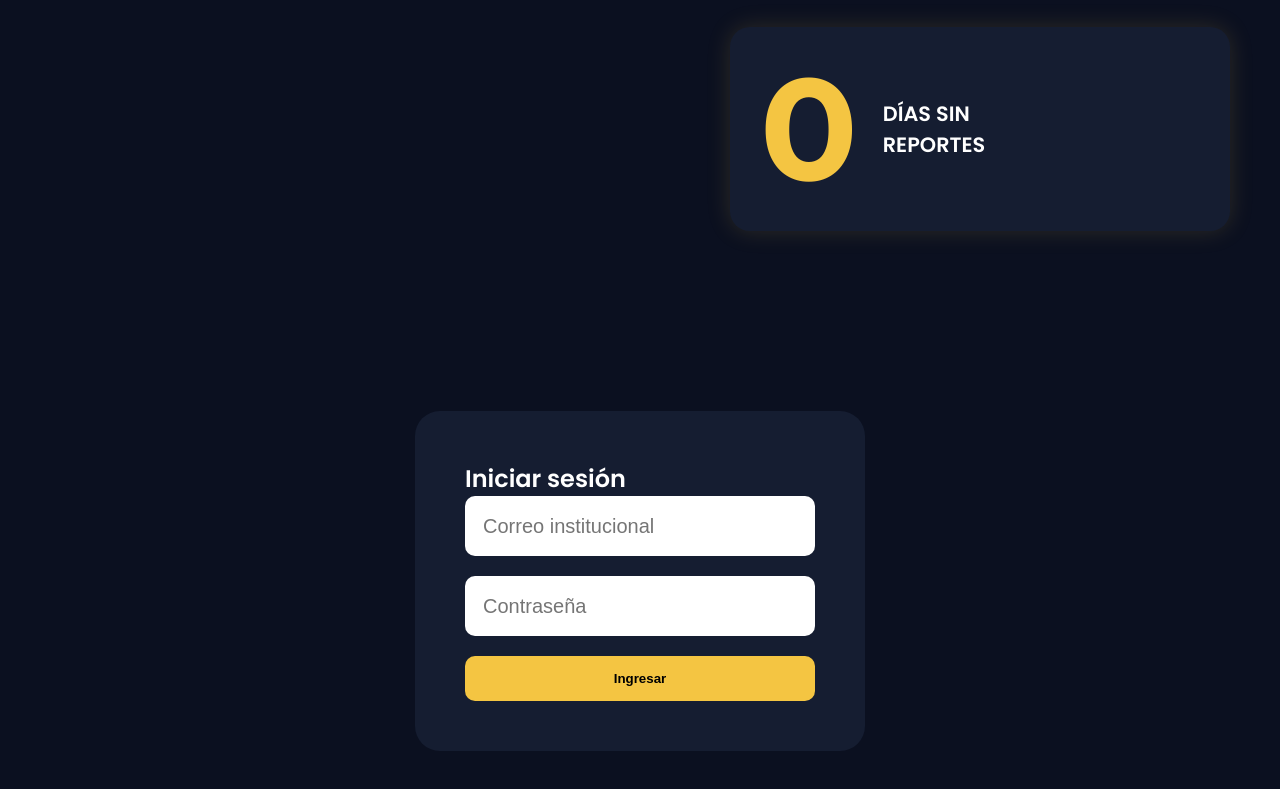
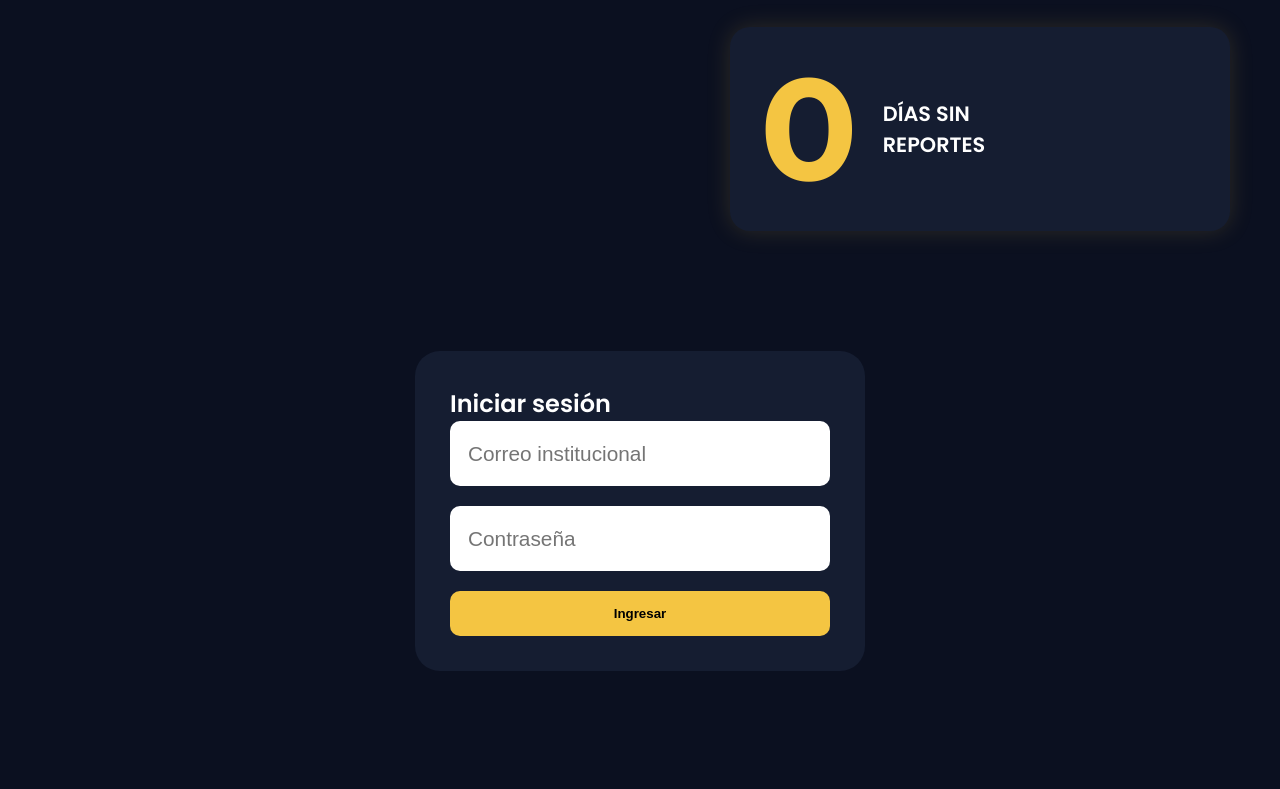
Before and after one commit to IsaiCabeza-gif/unimag-reports, a website: page views/index.html in a window 1280 px wide. Shown: the part 1313-2102 px from the top of the page. After the commit the page ends 2004 px from the top, so only its background shows below. Drawn offline with Linux system fonts and the light colour scheme.

Commit message:
Reducir padding login

```diff
--- a/public/css/style.css
+++ b/public/css/style.css
@@ -136,7 +136,7 @@ display:flex;
 
 justify-content:center;
 
-padding:80px;
+padding:20px;
 
 }
 
@@ -144,11 +144,11 @@ padding:80px;
 
 background:#151d31;
 
-padding:50px;
+padding:35px;
 
 border-radius:25px;
 
-width:90%;
+width:95%;
 
 max-width:450px;
 
@@ -176,9 +176,9 @@ border:none;
 
 border-radius:10px;
 
-font-size:1.25rem;
+font-size:1.3rem;
 
-min-height:60px;
+min-height:65px;
 
 }
 
```
